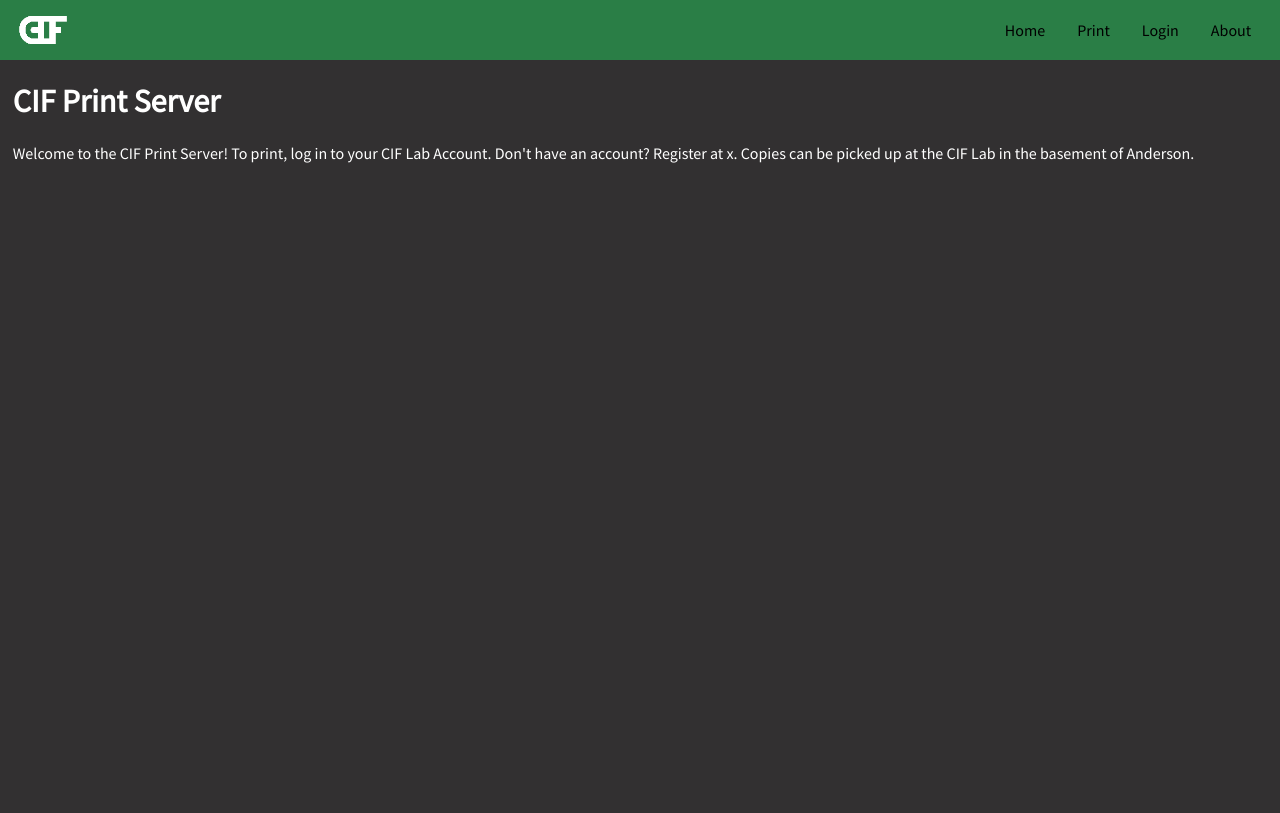
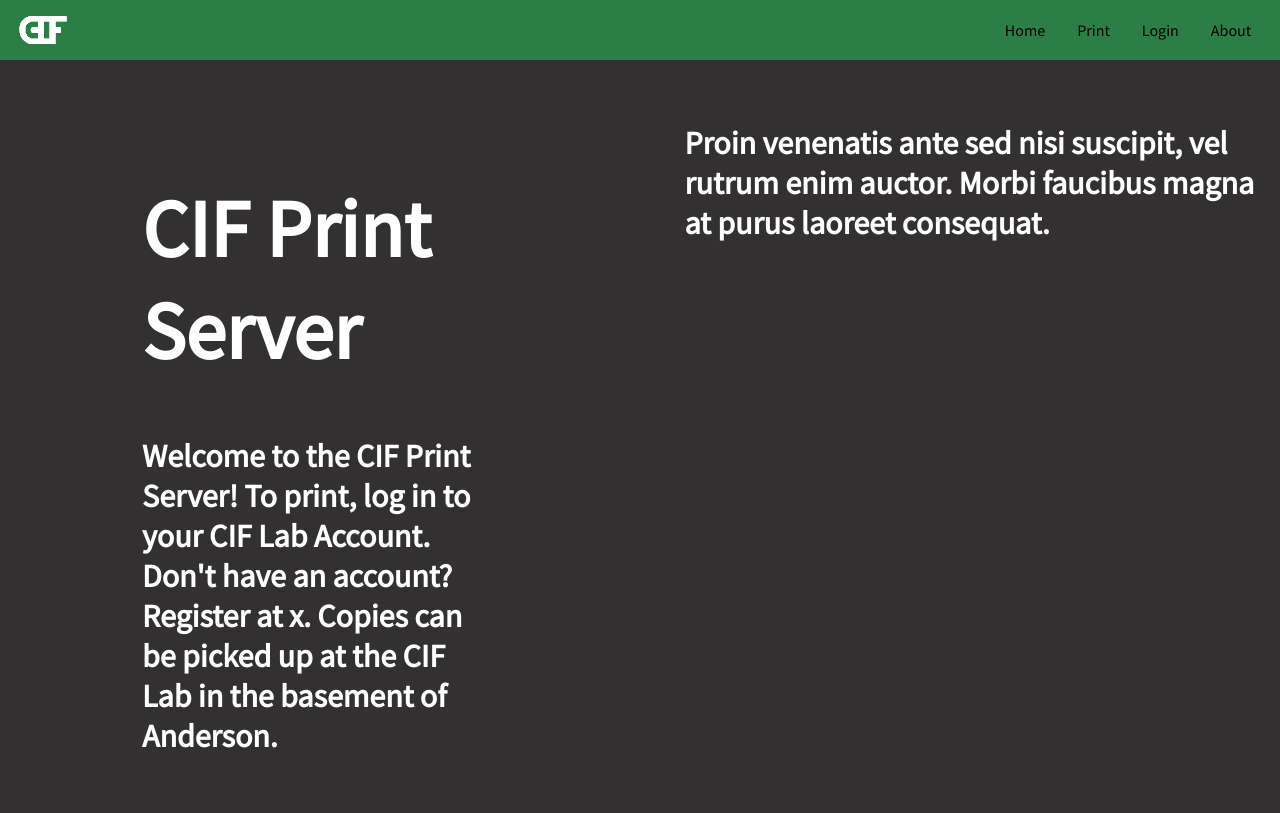
Before and after one commit to harrisemersyn/Print-Server, a Flask app: page / in a window 1280 px wide. Before the commit the page ends 163 px from the top, so only its background shows below. Run offline with Flask 2, Linux system fonts and the light colour scheme; parts of the project's set-up code (start-up, migrations or seed data) failed here and were passed over.

Commit message:
html + css for homepage

```diff
--- a/static/style.css
+++ b/static/style.css
@@ -1,7 +1,7 @@
 /* Make the size of elements make sense */
 * {
   box-sizing: border-box;
-  font-family: "Source Sans Pro","Verdana","Helvetica Neue","Arial",sans-serif;
+  font-family: "Source Sans Pro", "Verdana", "Helvetica Neue", "Arial", sans-serif;
 }
 
 /* Remove padding in body element */
@@ -65,6 +65,45 @@ body {
   float: left;
 }
 
+.twocolumncontainer {
+  display: flex;
+  flex-wrap: wrap;
+  justify-content: space-between;
+}
+
+.column {
+  flex-basis: 48%;
+  padding: 1%;
+  margin-bottom: 1%;
+  margin-top: 4%;
+  display: flex;
+  flex-direction: column;
+  align-items: center;
+}
+
+.homepageheadercontainer {
+  display: flex;
+  flex-direction: column;
+  align-items: left;
+  width: 60%;
+  margin: 0;
+}
+
+.homepageheader {
+  font-size: 5.05em;
+  font-weight: bold;
+  text-align: left;
+}
+
+.homepagetext {
+  font-size: 2em;
+  font-weight: 600;
+  text-align: left;
+  margin-top: 0;
+  margin-right: 0;
+  align-self: flex-start;
+}
+
 .printheaderdiv {
   margin-top: 4%;
 }
@@ -101,8 +140,8 @@ body {
 }
 
 .blockleft:focus {
-    background-color: #2A7E46;
-    color: white;
+  background-color: #2A7E46;
+  color: white;
 }
 
 .blockright {
@@ -157,7 +196,7 @@ body {
 .printbutton {
   position: absolute;
   top: 100%;
-  background-color: #4CAF50;
+  background-color: #2A7E46;
   text-align: center;
   border-radius: 4px;
   font-size: 16px;
--- a/templates/home.html
+++ b/templates/home.html
@@ -9,10 +9,26 @@
 
 <body>
     <div class="bodyoffset">
-        <h1>CIF Print Server</h1>
+        <div class="twocolumncontainer">
+            <div class="column">
+                <div class="homepageheadercontainer">
+                    <h1 class="homepageheader">CIF Print Server</h1>
 
-        <p>Welcome to the CIF Print Server! To print, log in to your CIF Lab Account. Don't have an account? Register at
-            x. Copies can be picked up at the CIF Lab in the basement of Anderson.</p>
+                    <p class="homepagetext">Welcome to the CIF Print Server! To print, log in to your CIF Lab Account.
+                        Don't have an account?
+                        Register at
+                        x. Copies can be picked up at the CIF Lab in the basement of Anderson.</p>
+                </div>
+            </div>
+            <div class="column">
+                <p class="homepagetext">Proin venenatis ante sed nisi suscipit, vel rutrum enim auctor. Morbi faucibus
+                    magna at purus laoreet
+                    consequat. </p>
+            </div>
+
+
+        </div>
+
     </div>
 </body>
 
```
